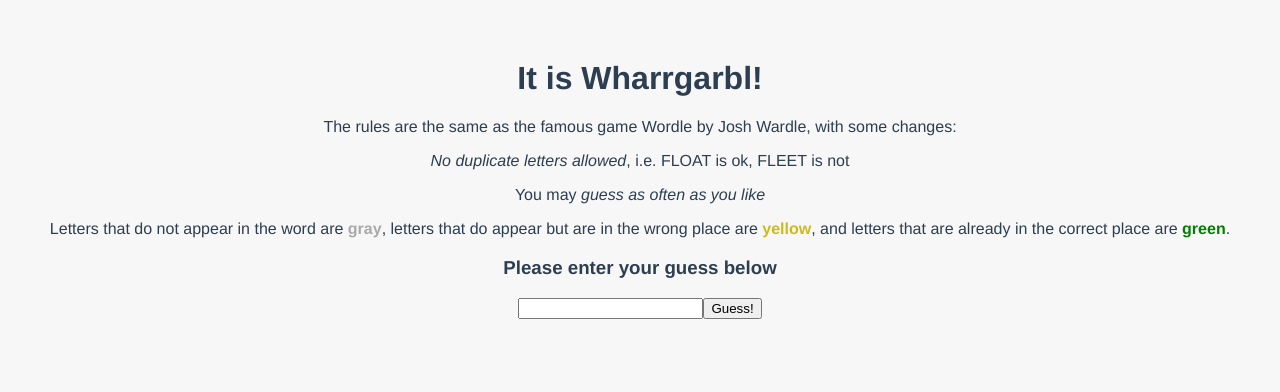
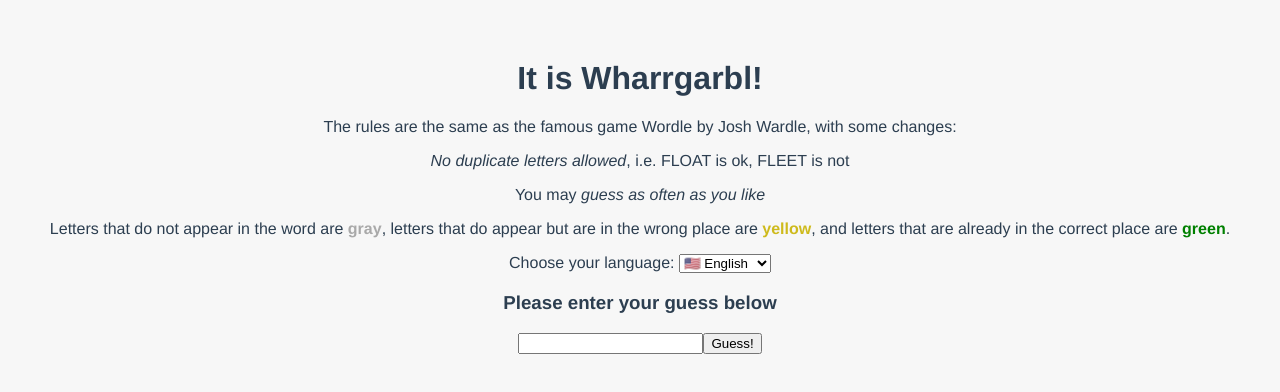
Before and after one commit to brend/wharrgarbl-client, a Vue app: page / in a window 1280 px wide. Shown: the top 392 px of the page. Built offline with nearby package versions, Linux system fonts and the light colour scheme.

Commit message:
add language selector

```diff
--- a/src/components/WharrgarblGame.vue
+++ b/src/components/WharrgarblGame.vue
@@ -5,6 +5,13 @@
     <p><em>No duplicate letters allowed</em>, i.e. FLOAT is ok, FLEET is not</p>
     <p>You may <em>guess as often as you like</em></p>
     <p>Letters that do not appear in the word are <span class="no"><b>gray</b></span>, letters that do appear but are in the wrong place are <span class="elsewhere"><b>yellow</b></span>, and letters that are already in the correct place are <span class="yes"><b>green</b></span>.</p>
+    <form>
+      <label for="cars">Choose your language: </label>
+    <select name="cars" id="cars" v-model="lang">
+      <option value="en">🇺🇸 English</option>
+      <option value="de">🇩🇪 Deutsch</option>
+    </select>
+    </form>
     <h3>Please enter your guess below</h3>
     <div v-if="!done">
       <input ref="guess" v-model="guess">
@@ -34,6 +41,7 @@
   components: {WordRow},
   data() {
     return {
+      lang: 'en',
       guess: '',
       done: false,
       errorMessage: null,
@@ -74,8 +82,10 @@
 
       this.items.push({text: guess});
 
-      const request = {guess: guess, state: this.state};
+      const request = {guess: guess, state: this.state, lang: this.lang};
+      console.log('sending', request);
       const data = await this.query(request);
+      console.log('received', data);
 
       if (data.error) {
         this.errorMessage = data.error;
@@ -99,9 +109,9 @@
     },
     async query(request) {
       try {
-        // const response = await axios.post('http://localhost:8080', request);
-        //const response = await axios.post('http://192.168.0.192:8080', request);
-        const response = await axios.post('https://wharrapi.herokuapp.com', request);
+        let host = process.env.VUE_APP_HOST ?? 'https://wharrapi.herokuapp.com';
+        console.log('host', host);
+        const response = await axios.post(`${host}/`, request);
 
         return response.data;
       } catch (ex) {
```
